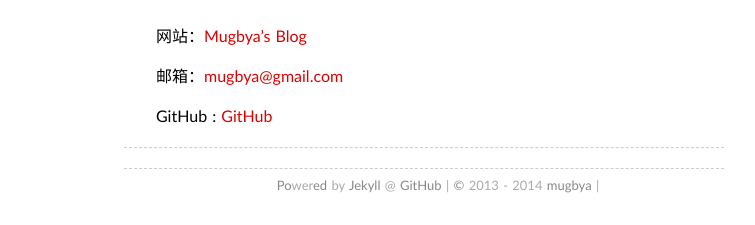
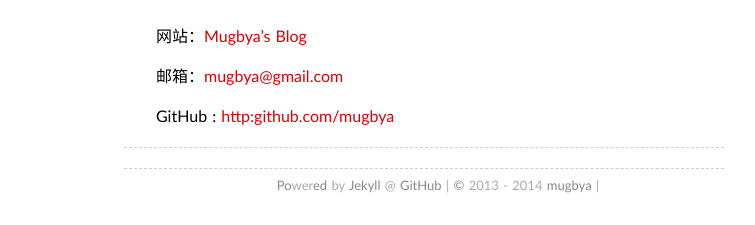
Before and after one commit to mugbya/mugbya.github.io, a Jekyll site: the page built from about/index.md, in a window 1280 px wide. Shown: the part 1010-1235 px from the top of the page, without its empty margins (216-971 px from the left). Built offline with Jekyll 4.4.1, drawn with Linux system fonts in a browser that asks for light colours; some web fonts are replaced; Markdown is read by kramdown in place of the engine named in the settings; comment, search, counter and statistics services are not loaded.

Commit message:
Update index.md

```diff
--- a/about/index.md
+++ b/about/index.md
@@ -37,7 +37,7 @@
 
 邮箱：[{{ site.email }}](mailto:{{ site.email }})
 
-GitHub : [{{ site.github }}](http://github.com/{{ site.github }})
+GitHub : [http:github.com/mugbya](http://github.com/{{ site.github }})
 
 
 ----
```
